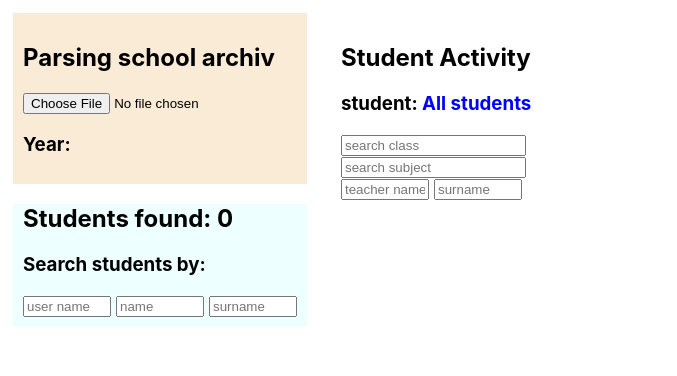
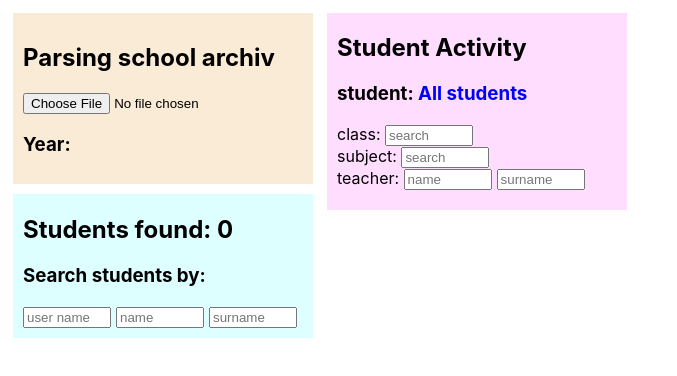
Before and after one commit to jarek-figura/school-export-xml, a React (Create React App) app: page / in a window 1280 px wide. Shown: the top 376 px of the page, without its empty margins (0-677 px from the left). Built offline with nearby package versions, Linux system fonts and the light colour scheme.

Commit message:
added teacher surname search + small visual tweaks

```diff
--- a/src/components/business/App.js
+++ b/src/components/business/App.js
@@ -45,7 +45,7 @@ export class App extends Component {
       <table>
         <tbody>
           <tr>
-            <td style={{verticalAlign: 'top'}}>
+            <td style={{verticalAlign: 'top', minWidth: '300px'}}>
               <div className='App'>
                 <form id='form1'>
                   <h2>Parsing school archiv</h2>
--- a/src/components/business/ClassSearch.js
+++ b/src/components/business/ClassSearch.js
@@ -8,8 +8,9 @@ class ClassSearch extends Component {
   render(){
     return(
       <span style={{ padding: '0 10px' }}>
-        <input
-          placeholder='search class'
+        class: <input
+          style={{maxWidth: '80px'}}
+          placeholder='search'
           value={this.props.searchClass}
           onChange={this.handleChange}
         />
--- a/src/components/business/StudentActivity.js
+++ b/src/components/business/StudentActivity.js
@@ -20,16 +20,17 @@ export class StudentActivity extends Component {
     let semId = 0;
 
     return (
-      <span className='span-inline school'>
-        <div>
+      <span className='school'>
+        <div className='school-top'>
           <h2 style={{ textAlign: 'left' }}>Student Activity</h2>
-          <h3 style={{ textAlign: 'left' }}>student: <span style={{ color: 'blue' }}>{userName}</span></h3>
+          <h3 style={{ textAlign: 'left' }}>
+            student: <span style={{ color: 'blue' }}>{userName}</span> {clickedId
+              ? <button onClick={this.handleResetStudent} style={{ color: 'red' }}>Reset student</button>
+              : null
+            }
+          </h3>
           <div>
             <ClassSearch/>
-            {clickedId
-              ? <button onClick={this.handleResetStudent} style={{ color: 'blue' }}>Reset student</button>
-              : null
-            }
           </div>
           <div>
             <SubjectSearch/>
@@ -37,6 +38,7 @@ export class StudentActivity extends Component {
           <div>
             <TeacherSearch/>
           </div>
+          <p>&nbsp;</p>
         </div>
         <div className='semester-column'>
         {
--- a/src/components/business/Students.css
+++ b/src/components/business/Students.css
@@ -65,18 +65,24 @@
 }
 
 .students {
-  background-color: #eeffff;
+  background-color: #ddffff;
+  margin-top: 10px;
+  padding-top: 1px;
 }
 
 .students h2, .students h3, .student-search {
   padding: 0 10px;
 }
 
-.span-inline {
-  display: inline;
+.school-top {
+  background-color: #ffddff;
+  margin-bottom: 10px;
+  padding-bottom: 10px;
+  min-width: 300px;
 }
 
 .school {
+  padding-top: 0;
   display: flex;
   flex-flow: column wrap;
   align-items: flex-start;
@@ -85,7 +91,7 @@
 
 .school > div {
   vertical-align: top;
-  padding: 0 10px;
+  padding: 0;
 }
 
 .school > div h2, .school > div h3 {
@@ -103,15 +109,12 @@
   margin-right: 20px;
 }
 
-/* .semester-column > div {
-  width: calc(50% - 12px);
-} */
-
 .semester-column > div > span > div {
   padding: 0 10px;
 }
 
 .semester {
+  min-width: 280px;
   display: inline-block;
   background-color: antiquewhite;
   border-top: 1px solid lightgrey;
--- a/src/components/business/SubjectSearch.js
+++ b/src/components/business/SubjectSearch.js
@@ -8,8 +8,9 @@ class SubjectSearch extends Component {
   render(){
     return(
       <span style={{ padding: '0 10px' }}>
-        <input
-          placeholder='search subject'
+        subject: <input
+          style={{maxWidth: '80px'}}
+          placeholder='search'
           value={this.props.searchSubject}
           onChange={this.handleChange}
         />
--- a/src/components/business/TeacherFilter.js
+++ b/src/components/business/TeacherFilter.js
@@ -1,6 +1,6 @@
 export default function filterTeachers(subjects, teacherName, teacherSurname, searchTeacherName, searchTeacherSurname) {
 
-  let teacher = ''
+  let teacher = '';
   let teachersTable = [];
   subjects = subjects.filter(
     sbj => (
@@ -12,6 +12,16 @@ export default function filterTeachers(subjects, teacherName, teacherSurname, se
         )
       ).length
     )
+  ).filter(
+    sbj => (
+      teachersTable = Array.from(sbj.querySelector('teachers').querySelectorAll('teacher')),
+      teachersTable && teachersTable.filter(
+        teach => (
+          teacher = teacherSurname[teach.querySelector('id').innerHTML],
+          teacher && teacher.toLowerCase().includes(searchTeacherSurname.toLowerCase())
+        )
+      ).length
+    )
   );
 
   return subjects;
--- a/src/components/business/TeacherSearch.js
+++ b/src/components/business/TeacherSearch.js
@@ -9,8 +9,8 @@ class TeacherSearch extends Component {
   render(){
     return(
       <span style={{ padding: '0 10px' }}>
-        <input style={{ maxWidth: '80px', marginRight: '5px' }}
-          placeholder='teacher name'
+        teacher: <input style={{ maxWidth: '80px', marginRight: '5px' }}
+          placeholder='name'
           value={this.props.searchTeacherName}
           onChange={this.handleSearchName}
         />
```
